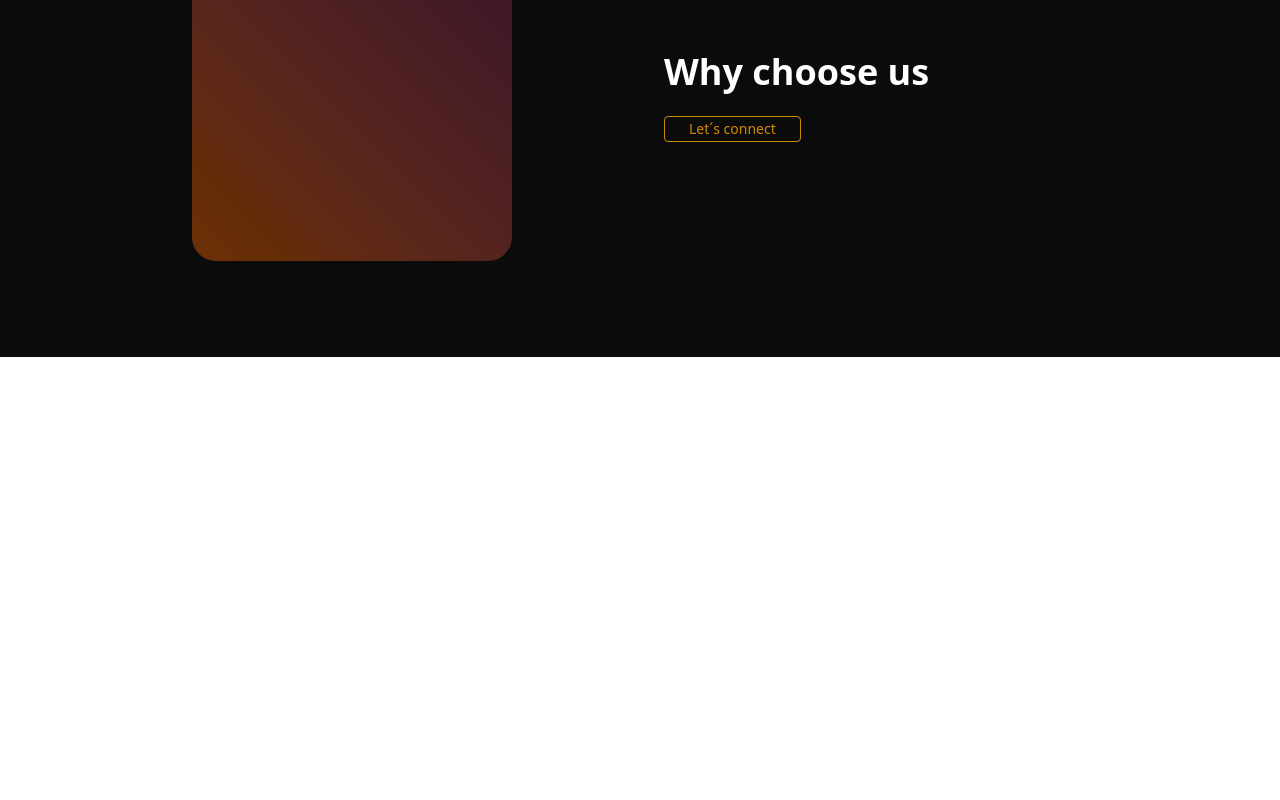
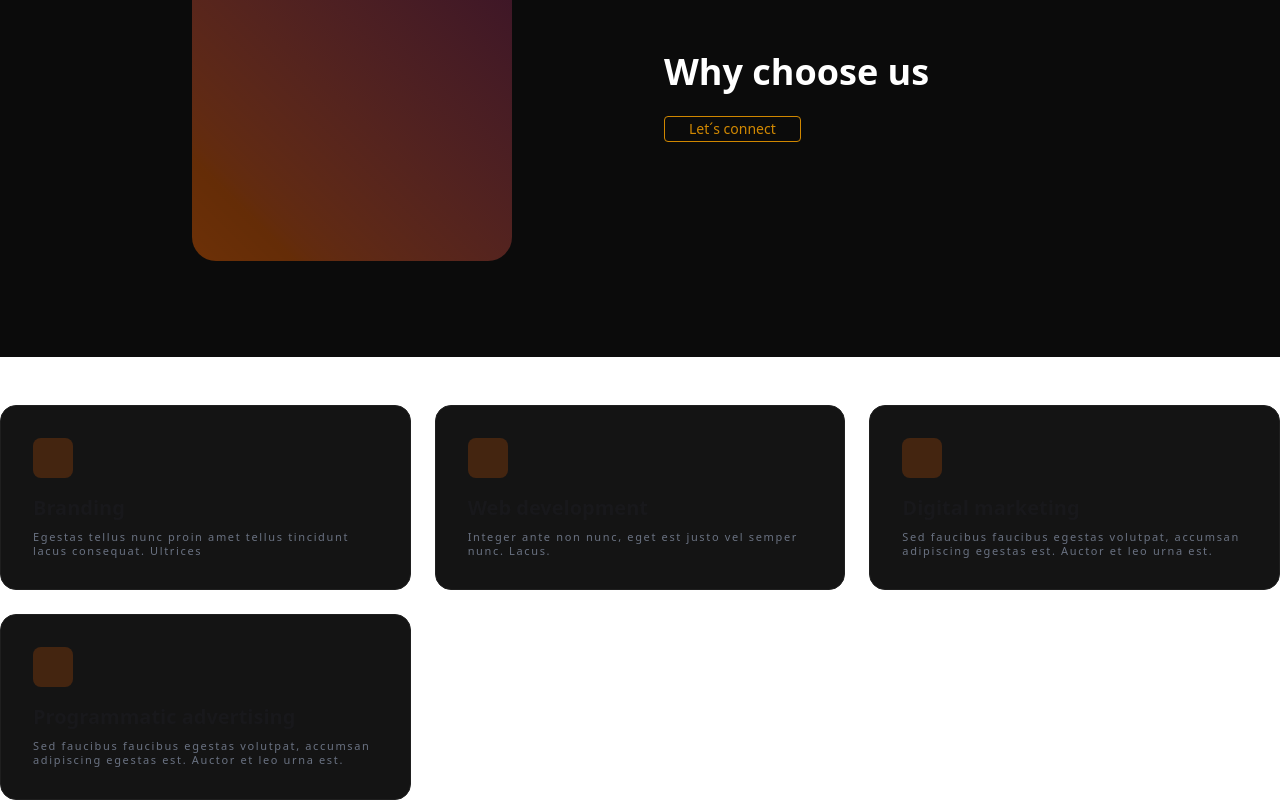
Before and after one commit to MarioBian/Figma-code, a React (Vite) app: page / in a window 1280 px wide. Shown: the part 2172-2972 px from the top of the page. Before the commit the page ends 2529 px from the top, so only its background shows below. Built offline with nearby package versions, Linux system fonts and the light colour scheme.

Commit message:
coding my feedback comp

```diff
--- a/components/FeedBack.jsx
+++ b/components/FeedBack.jsx
@@ -1,8 +1,41 @@
 import React from 'react'
+const services = [
+  {
+    title: "Branding",
+    text: "Egestas tellus nunc proin amet tellus tincidunt lacus consequat. Ultrices"
+  },
+  {
+    title: "Web development",
+    text: "Integer ante non nunc, eget est justo vel semper nunc. Lacus."
+  },
+  {
+    title: "Digital marketing",
+    text: "Sed faucibus faucibus egestas volutpat, accumsan adipiscing egestas est. Auctor et leo urna est."
+  },
+  {
+    title: "Programmatic advertising",
+    text: "Sed faucibus faucibus egestas volutpat, accumsan adipiscing egestas est. Auctor et leo urna est."
+  }
+];
 
 const FeedBack = () => {
   return (
-    <div>FeedBack</div>
+    <div className="mt-12 grid grid-cols-1 sm:grid-cols-2 lg:grid-cols-3 gap-6">
+    {services.map((service, i) => (
+      <div
+      key={i}
+      className="bg-[#141414] border border-[#1f1f1f] hover:border-[#2b2b2b] transition rounded-2xl p-8 text-left"
+    >
+      <div className="w-10 h-10 bg-orange-500/20 rounded-lg mb-4"></div>
+
+      <h3 className="text-xl font-semibold mb-2">{service.title}</h3>
+
+      <p className="text-gray-500 text-[11px] tracking-[0.15em] leading-tight max-w-sm">
+        {service.text}
+      </p>
+    </div>
+     ))}
+      </div>
   )
 }
 
--- a/components/Services.jsx
+++ b/components/Services.jsx
@@ -50,14 +50,14 @@ const Services = () => {
 
   <div className="mt-10 flex flex-col items-center gap-6 opacity-70">
 
-  {/* Rad 1 – 6 boxar */}
+
   <div className="flex flex-wrap justify-center gap-6">
     {Array.from({ length: 6 }).map((_, i) => (
       <div key={i} className="h-8 w-24 bg-gray-700 rounded-md"></div>
     ))}
   </div>
 
-  {/* Rad 2 – 5 boxar */}
+
   <div className="flex flex-wrap justify-center mr-10 gap-6">
     {Array.from({ length: 6 }).map((_, i) => (
       <div key={i} className="h-8 w-24 bg-gray-700 rounded-md"></div>
--- a/src/App.jsx
+++ b/src/App.jsx
@@ -3,6 +3,7 @@ import './App.css'
 import HeroSection from '../components/HeroSection'
 import NavBar from '../components/NavBar'
 import Services from '../components/Services'
+import FeedBack from '../components/FeedBack'
 
 function App() {
 
@@ -14,6 +15,7 @@ function App() {
     <HeroSection/>
     </section>
     <Services/>
+    <FeedBack/>
     </>
   )
 }
```
